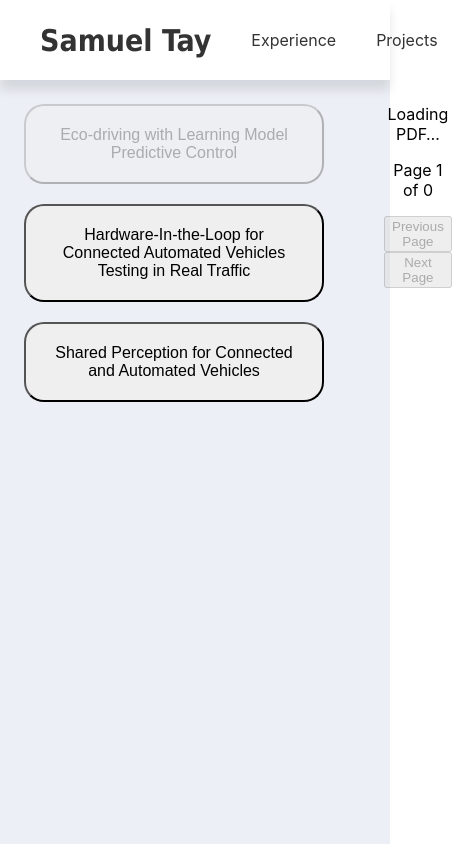
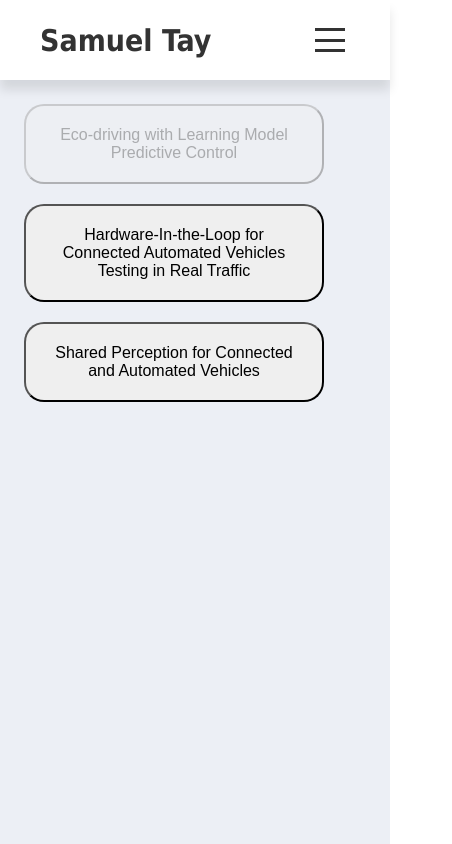
Before and after one commit to samueltay/samueltay, a React (Create React App) app in the folder frontend/: page /research in a window 390 px wide. Shown: the whole page, 452 px wide, since content can reach past the window. Built offline with nearby package versions, Linux system fonts and the light colour scheme.

Commit message:
feat: show hamburger menu on resize, hide pdfviewer

```diff
--- a/frontend/src/App.tsx
+++ b/frontend/src/App.tsx
@@ -8,10 +8,12 @@ import Research from "./pages/research/Research";
 import Contact from "./pages/contact/Contact";
 import NotFound from "./pages/not_found/NotFound";
 import { BrowserRouter as Router, Route, Routes } from "react-router-dom";
+import { MobileProvider } from "./components/screen_size/MobileContext";
 
 function App() {
   return (
     <Router>
+      <MobileProvider>
         <Navbar />
         <div className="content">
           <Routes>
@@ -23,6 +25,7 @@ function App() {
             <Route path="*" element={<NotFound />} />{" "}
           </Routes>
         </div>
+      </MobileProvider>
     </Router>
   );
 }
--- /dev/null
+++ b/frontend/src/components/nav_bar/HamburgerComponent.tsx
@@ -0,0 +1,51 @@
+import React, { useState } from "react";
+import { Link } from "react-router-dom";
+import "./NavBar.css";
+
+interface LinkItem {
+  to: string;
+  label: string;
+}
+
+interface HamburgerComponentProps {
+  links: LinkItem[];
+}
+
+const HamburgerComponent: React.FC<HamburgerComponentProps> = ({ links }) => {
+  const [isOpen, setIsOpen] = useState(false);
+
+  const handleToggle = () => {
+    setIsOpen(!isOpen);
+  };
+
+  const closeMenu = () => {
+    setIsOpen(false);
+  };
+
+  return (
+    <div className="hamburger-component">
+      <div
+        className={`hamburger ${isOpen ? "open" : ""}`}
+        onClick={handleToggle}
+      >
+        {/* Creates the hamburger menu button */}
+        <span></span>
+        <span></span>
+        <span></span>
+      </div>
+      {isOpen && (
+        <ul className="dropdown">
+          {links.map((link, index) => (
+            <li key={index}>
+              <Link to={link.to} onClick={closeMenu}>
+                {link.label}
+              </Link>
+            </li>
+          ))}
+        </ul>
+      )}
+    </div>
+  );
+};
+
+export default HamburgerComponent;
--- a/frontend/src/components/nav_bar/NavBar.css
+++ b/frontend/src/components/nav_bar/NavBar.css
@@ -19,6 +19,7 @@
   box-shadow: 0 10px 10px rgba(0, 0, 0, 0.1);
   z-index: 100;
   background-color: #ffffff;
+  align-items: center;
 }
 
 .content {
@@ -61,3 +62,73 @@
 .navbar a:hover {
   color: #dd2020;
 }
+
+/* Hamburger Component CSS */
+
+.hamburger-component {
+  position: relative;
+  padding-right: 40px;
+}
+
+.hamburger {
+  display: flex;
+  flex-direction: column;
+  justify-content: space-between;
+  align-items: center;
+  cursor: pointer;
+  width: 30px;
+  height: 24px;
+  padding: 5px;
+}
+
+.hamburger span {
+  display: block;
+  width: 100%;
+  height: 3px;
+  background-color: #333;
+  transition: background-color 0.3s ease;
+}
+
+.hamburger.open span:first-child {
+  transform: translateY(10px) rotate(45deg);
+}
+
+.hamburger.open span:nth-child(2) {
+  opacity: 0;
+}
+
+.hamburger.open span:last-child {
+  transform: translateY(-10px) rotate(-45deg);
+}
+
+.dropdown {
+  display: flex;
+  flex-direction: column;
+  align-items: flex-start;
+  position: absolute;
+  top: 57px;
+  right: -40px;
+  z-index: 10;
+  background-color: #e4b0b0;
+  box-shadow: 0 2px 6px rgba(0, 0, 0, 0.1);
+}
+
+.dropdown li {
+  display: flex;
+  align-items: center;
+  justify-content: center;
+  padding-top: 20px;
+  padding-bottom: 20px;
+  padding-left: 60px;
+  padding-right: 60px;
+}
+
+.dropdown a {
+  text-decoration: none;
+  color: #333;
+  transition: color 0.3s ease;
+}
+
+.dropdown a:hover {
+  color: #dd2020;
+}
--- a/frontend/src/components/nav_bar/NavBar.tsx
+++ b/frontend/src/components/nav_bar/NavBar.tsx
@@ -1,8 +1,23 @@
-import React from "react";
+import React, { useContext } from "react";
 import { Link } from "react-router-dom";
 import "./NavBar.css";
+import { MobileContext } from "../screen_size/MobileContext";
+import HamburgerComponent from "./HamburgerComponent";
 
 const Navbar = () => {
+  const { isMobile } = useContext(MobileContext);
+  const navbarLinks = [
+    { to: "/experience", label: "Experience" },
+    { to: "/projects", label: "Projects" },
+    { to: "/research", label: "Research" },
+    { to: "/contact", label: "Contact" },
+  ];
+  const renderedNavbarLinks = navbarLinks.map((link, index) => (
+    <li className="navbar-item" key={index}>
+      <Link to={link.to}>{link.label}</Link>
+    </li>
+  ));
+
   return (
     <div className="navbar-container">
       <nav className="navbar">
@@ -11,20 +26,12 @@ const Navbar = () => {
             <Link to="/">Samuel Tay</Link>
           </li>
         </ul>
-        <ul>
-          <li className="navbar-item">
-            <Link to="/experience">Experience</Link>
-          </li>
-          <li className="navbar-item">
-            <Link to="/projects">Projects</Link>
-          </li>
-          <li className="navbar-item">
-            <Link to="/research">Research</Link>
-          </li>
-          <li className="navbar-item">
-            <Link to="/contact">Contact</Link>
-          </li>
-        </ul>
+        {isMobile ? (
+          /* Render hamburger component if on mobile view */
+          <HamburgerComponent links={navbarLinks} />
+        ) : (
+          <ul>{renderedNavbarLinks}</ul>
+        )}
       </nav>
     </div>
   );
--- a/frontend/src/components/pdf/PDFSelector.tsx
+++ b/frontend/src/components/pdf/PDFSelector.tsx
@@ -1,5 +1,6 @@
-import React, { useState } from "react";
+import React, { useState, useContext } from "react";
 import PDFViewer from "./PDFViewer";
+import { MobileContext } from "../screen_size/MobileContext";
 
 interface PDFFile {
   name: string;
@@ -13,6 +14,7 @@ interface PDFSelectorProps {
 const PDFSelector: React.FC<PDFSelectorProps> = ({ files }) => {
   const [selectedFile, setSelectedFile] = useState(0);
   const [pageNumber, setPageNumber] = useState(1);
+  const { isMobile } = useContext(MobileContext);
 
   const handleFileSelect = (index: number) => {
     setSelectedFile(index);
@@ -40,6 +42,9 @@ const PDFSelector: React.FC<PDFSelectorProps> = ({ files }) => {
           </button>
         ))}
       </div>
+      {isMobile ? (
+        <div></div>
+      ) : (
         <div>
           <PDFViewer
             file={files[selectedFile].file}
@@ -47,6 +52,7 @@ const PDFSelector: React.FC<PDFSelectorProps> = ({ files }) => {
             setPageNumber={setPageNumber} // Pass the setPageNumber function as prop
           />
         </div>
+      )}
     </div>
   );
 };
--- /dev/null
+++ b/frontend/src/components/screen_size/MobileContext.tsx
@@ -0,0 +1,38 @@
+import React, { createContext, useState, useEffect } from "react";
+
+interface MobileContextProps {
+  isMobile: boolean;
+}
+
+const MobileContext = createContext<MobileContextProps>({ isMobile: false });
+
+interface MobileProviderProps {
+  children: React.ReactNode;
+}
+
+const MobileProvider: React.FC<MobileProviderProps> = ({
+  children,
+}: MobileProviderProps) => {
+  const [isMobile, setIsMobile] = useState(false);
+
+  useEffect(() => {
+    const handleResize = () => {
+      setIsMobile(window.innerWidth < 768);
+    };
+
+    window.addEventListener("resize", handleResize);
+    setIsMobile(window.innerWidth < 768);
+
+    return () => {
+      window.removeEventListener("resize", handleResize);
+    };
+  }, []);
+
+  return (
+    <MobileContext.Provider value={{ isMobile }}>
+      {children}
+    </MobileContext.Provider>
+  );
+};
+
+export { MobileContext, MobileProvider };
```
Lines whose indentation alone changed are shown as unchanged.
